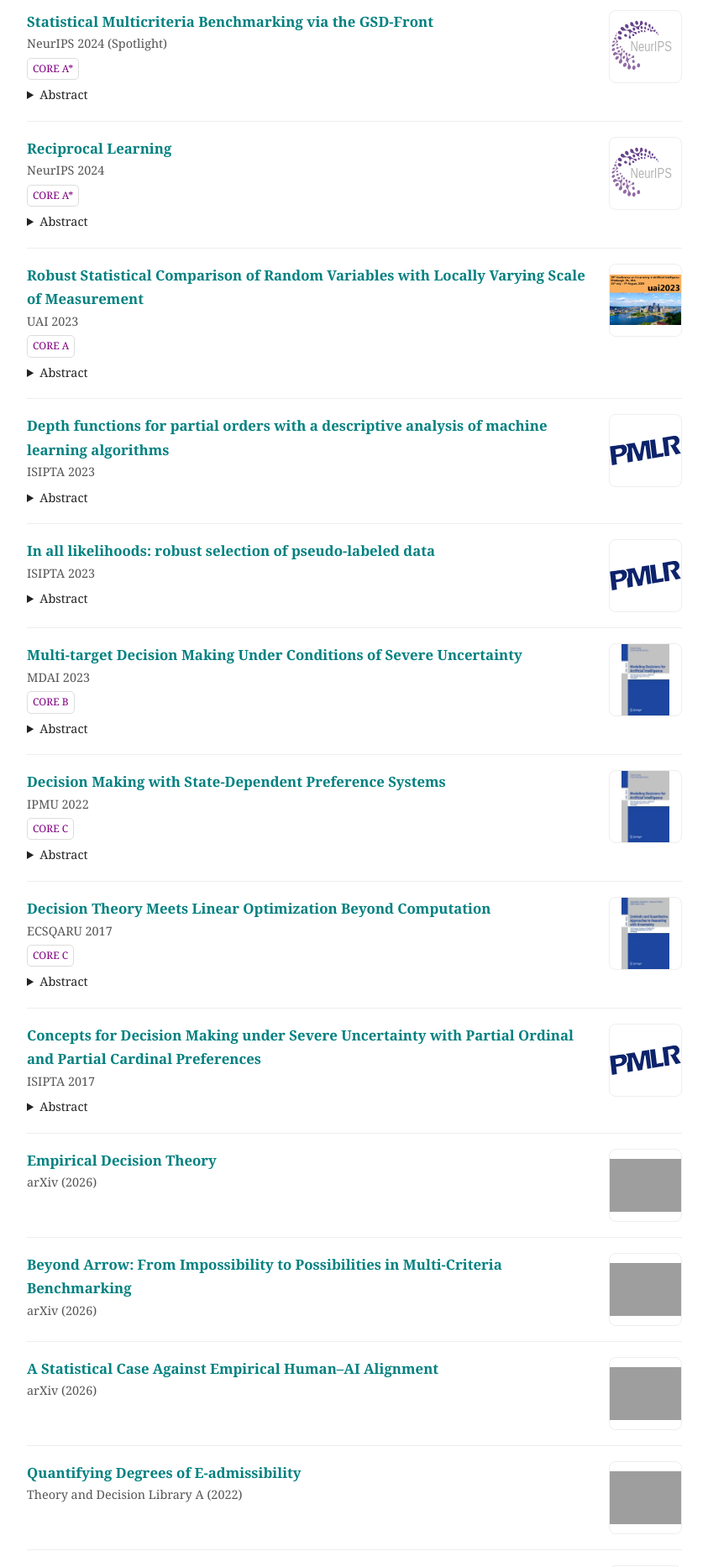
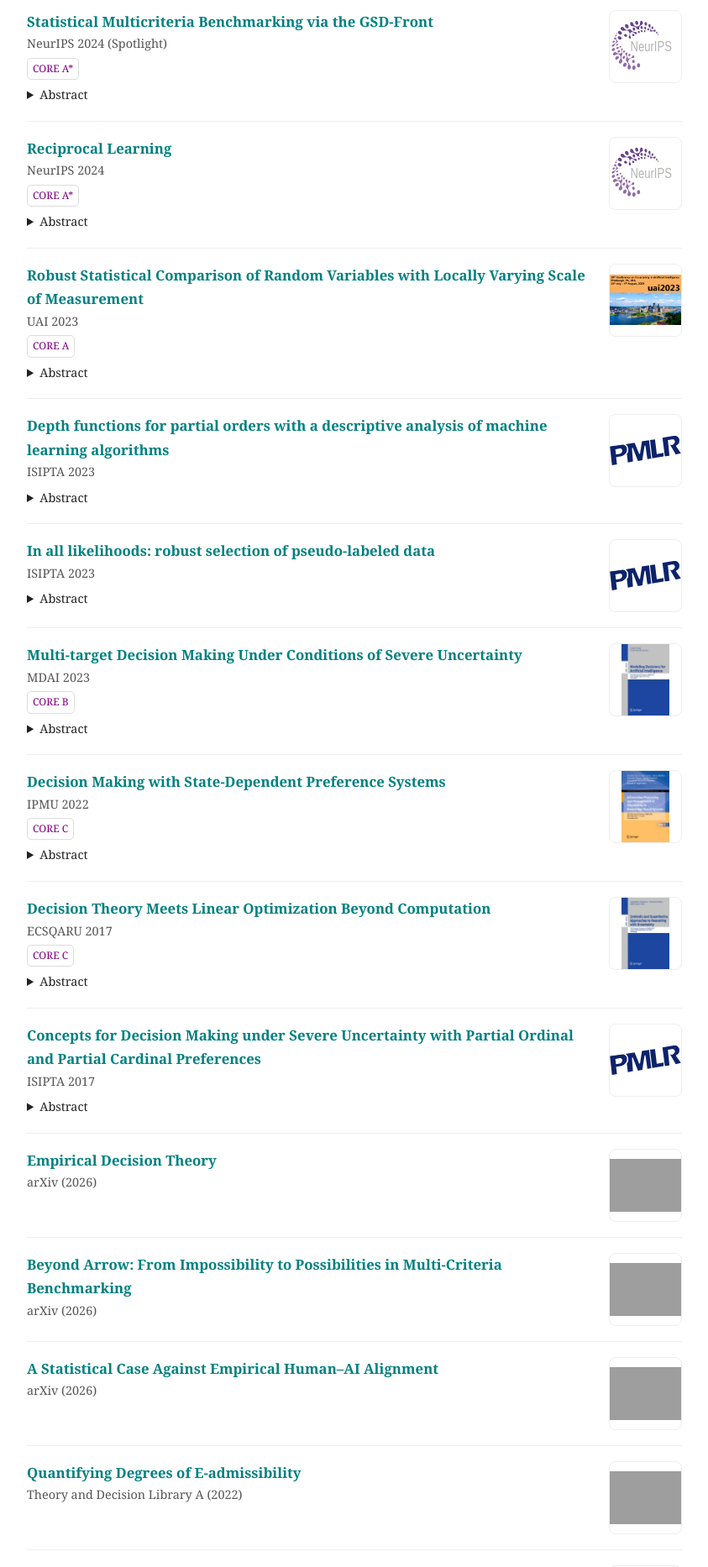
Before and after one commit to jansenc/jansenc.github.io, a Jekyll site: the page built from publications/index.md, in a window 1280 px wide. Shown: the part 1291-3157 px from the top of the page at 84% size, without its empty margins (378-1221 px from the left). Built offline with Jekyll 4.4.1, drawn with Linux system fonts in a browser that asks for light colours; grey boxes are pictures that could not be loaded.

Commit message:
Update index.md

```diff
--- a/publications/index.md
+++ b/publications/index.md
@@ -269,7 +269,7 @@ function filterPubs(type) {
      In this paper we present some first ideas for decision making with agents whose preference system may depend on an uncertain state of nature. Our main formal framework here are commonly scalable state-dependent decision systems. After giving a formal definition of those systems, we introduce and discuss two criteria for defining optimality of acts, both of which are direct generalizations of classical decision criteria under risk. Further, we show how our criteria can be naturally extended to imprecise probability models. More precisely, we consider convex and finitely generated credal sets. Afterwards, we propose linear pogramming-based algorithms for evaluating our criteria and show how the complexity of these algorithms can be reduced by approximations based on clustering the preference systems under similar states. Finally, we demonstrate our methods in a toy example.
      </details>
   </div>
-  <img src="/assets/mdai.webp">
+  <img src="/assets/ipmu.webp">
 </div>
 
 <div class="pub conference">
```
